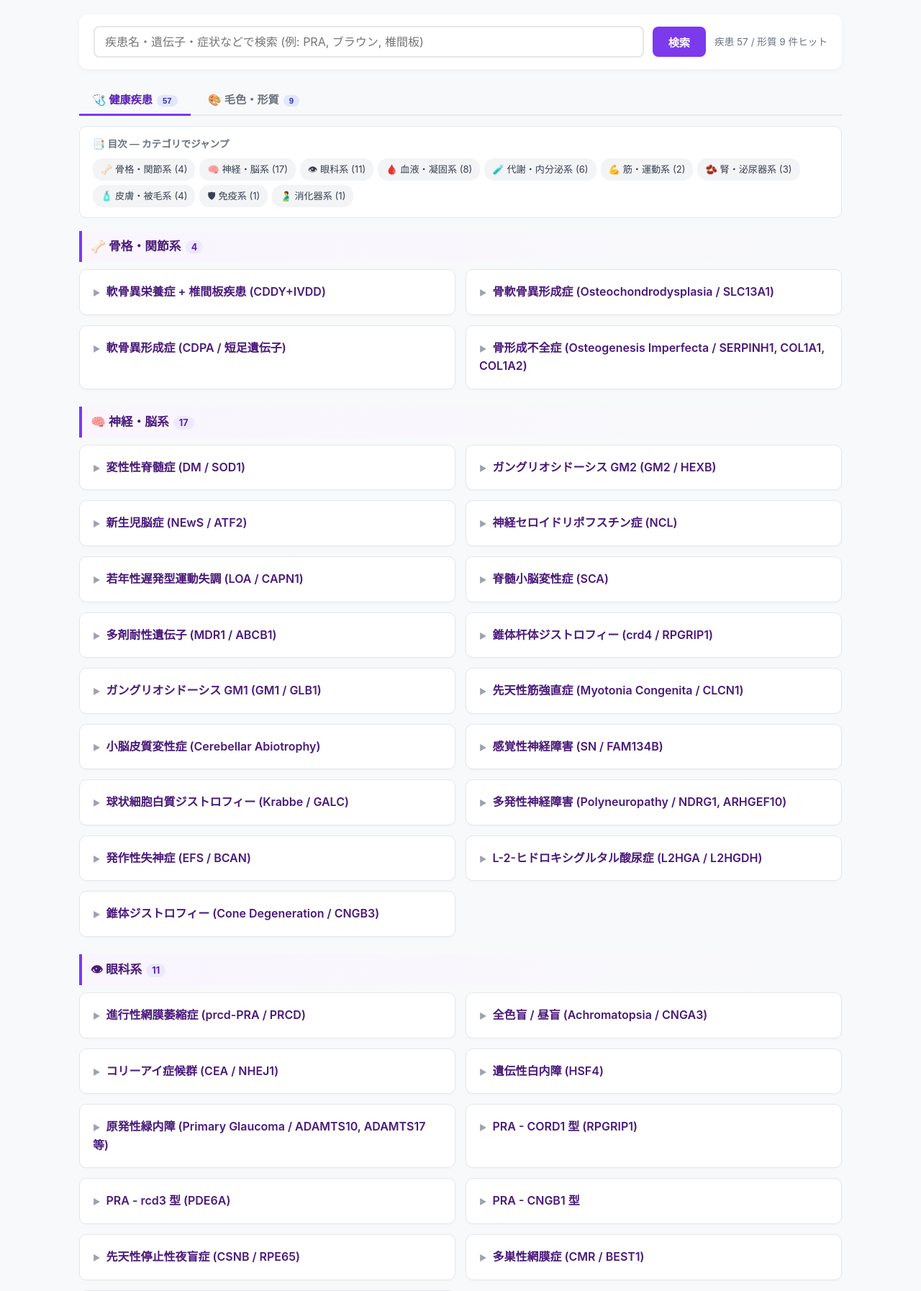
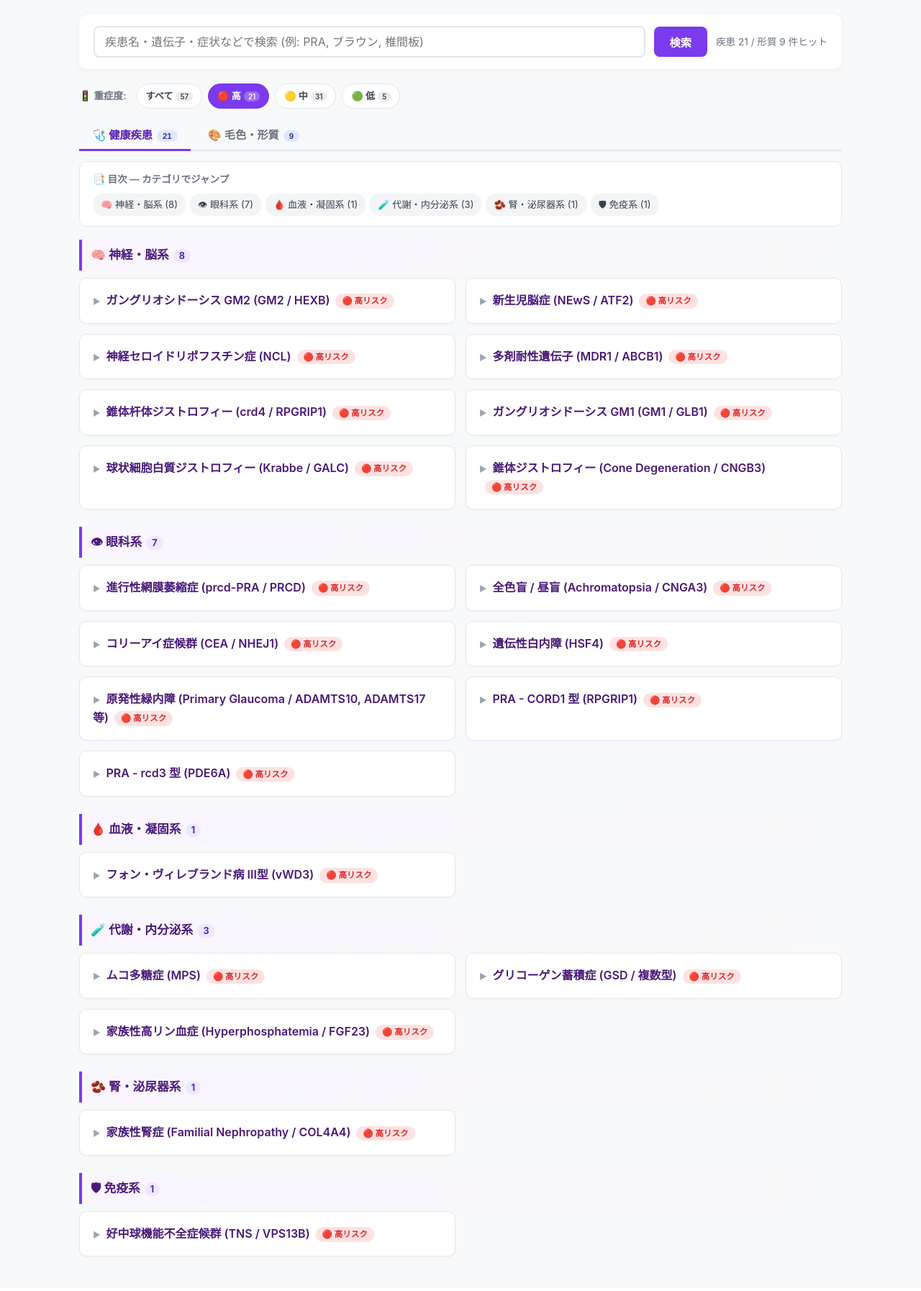
Before and after one commit to kamide007-ship-it/orivetgenetic, a Flask app: page /glossary?severity=high in a window 1280 px wide. Shown: the part 109-1903 px from the top of the page at 72% size. After the commit the page ends 1855 px from the top, so only its background shows below. Run offline with Flask 3, Linux system fonts and the light colour scheme.

Commit message:
feat(glossary): severity filter (high/medium/low) + per-entry badge
58疾患を一覧表示するだけだと一覧性が落ちるため、重症度フィルタを追加。
ユーザーは『高リスク疾患だけ見たい』場合に絞り込み可能。

実装:
1) get_disease_severity(entry) ヘルパー
   - entry.get('severity') が明示されていれば優先（手動オーバーライド可）
   - 未指定なら summary/mechanism/symptoms/advice のキーワードから推定:
     * high:   '予後不良' / '致死' / '死亡' / '生命に関わる' / '失明' 等
     * medium: '対症療法のみ' / '進行性' / '重症' / 'リスク大幅' 等
     * low:    '通常は無症状' / 'QOL維持可能' / '完治はしない' 等
   - デフォルト: medium

2) SEVERITY_LABELS 辞書 (3段階の表示メタデータ):
   high  : 🔴 高リスク (#dc2626 / #fee2e2)
   medium: 🟡 中リスク (#c2410c / #fef3c7)
   low   : 🟢 低リスク (#166534 / #dcfce7)

3) /glossary?severity=high|medium|low|all フィルター
   - ?q= 検索クエリと組み合わせ可能
   - 形質 (TRAIT_KB) には severity フィルター非適用

4) glossary.html テンプレート:
   - 検索ボックス直下に重症度フィルター行（4ボタン）
     各ボタンに件数バッジ表示
     現在選択中は active クラスで紫塗り
   - 各疾患エントリの summary に 🔴/🟡/🟢 バッジ追加
     色は重症度に対応した背景・文字色

5) テスト追加 (+8, 計139):
   - TestSeverity: 全エントリの severity が3値のいずれか
   - explicit severity が優先される
   - キーワード検出 (high/low) の正確性
   - SEVERITY_LABELS の完全性
   - /glossary?severity=high のレスポンス検証
   - severity + q の組み合わせ

影響範囲:
   - 既存 KB エントリ: 完全不変
   - get_disease_detail / category 関数: 不変
   - 既存 ?q= 検索: 不変
   - 既存 ID/class: 不変（新規 .severity-filter, .sev-badge のみ追加）

139 passed in 0.81s.

```diff
--- a/app.py
+++ b/app.py
@@ -113,6 +113,7 @@ from poodle_genetics import (
     generate_unified_html, generate_excel,
     HAS_PDFPLUMBER, HAS_OCR,
     DISEASE_KB, TRAIT_KB, group_diseases_by_category,
+    get_disease_severity, SEVERITY_LABELS,
 )
 
 try:
@@ -479,11 +480,14 @@ def download(session_id, filename):
 def glossary():
     """遺伝子疾患・形質の辞書ページ。
 
-    解析結果がなくても DISEASE_KB / TRAIT_KB を独立してブラウズできる。
-    検索クエリ ?q=xxx で簡易フィルタリング。"""
+    クエリパラメータ:
+      ?q=xxx        — 全文検索
+      ?severity=    — 重症度フィルター (high / medium / low / all)
+    """
     query = (request.args.get("q") or "").strip().lower()
+    severity_filter = (request.args.get("severity") or "").strip().lower()
 
-    def _filter(entries):
+    def _filter_query(entries):
         if not query:
             return entries
         out = []
@@ -498,13 +502,31 @@ def glossary():
                 out.append(e)
         return out
 
-    filtered_diseases = _filter(DISEASE_KB)
+    def _filter_severity(entries):
+        if severity_filter not in ("high", "medium", "low"):
+            return entries
+        return [e for e in entries if get_disease_severity(e) == severity_filter]
+
+    # 疾患: 検索 → 重症度の順でフィルタリング
+    filtered_diseases = _filter_severity(_filter_query(DISEASE_KB))
+    # 形質は severity フィルター対象外（適用しない）
+    filtered_traits = _filter_query(TRAIT_KB)
+
+    # 重症度カウント（バッジ用） — 全疾患ベース
+    severity_counts = {"high": 0, "medium": 0, "low": 0}
+    for e in DISEASE_KB:
+        severity_counts[get_disease_severity(e)] += 1
+
     return render_template(
         "glossary.html",
         diseases=filtered_diseases,
         disease_groups=group_diseases_by_category(filtered_diseases),
-        traits=_filter(TRAIT_KB),
+        traits=filtered_traits,
         query=request.args.get("q", ""),
+        severity_filter=severity_filter,
+        severity_counts=severity_counts,
+        severity_labels=SEVERITY_LABELS,
+        get_severity=get_disease_severity,
         total_diseases=len(DISEASE_KB),
         total_traits=len(TRAIT_KB),
     )
--- a/poodle_genetics.py
+++ b/poodle_genetics.py
@@ -1260,6 +1260,47 @@ def get_disease_category(entry: dict) -> str:
             if p in title:
                 return cat
     return "📋 その他"
+
+
+# 重症度ヒューリスティック: KB 本文のキーワードから 3段階に分類
+# entry.get("severity") で明示指定があればそれを優先
+_SEVERITY_KEYWORDS = {
+    "high":   ["予後不良", "致死", "死亡", "生命に関わる", "生命予後", "1〜2 年で死亡", "1〜2年で死亡",
+               "重篤", "失明", "完全失明"],
+    "medium": ["対症療法のみ", "進行性", "リスク大幅", "重症", "重度", "進行抑制", "発症リスク",
+               "歩行困難", "繰り返す感染"],
+    "low":    ["通常は無症状", "通常無症状", "QOL 維持可能", "完治はしない", "症状コントロール",
+               "症状管理"],
+}
+
+
+def get_disease_severity(entry: dict) -> str:
+    """KB エントリから重症度を推定する: 'high' / 'medium' / 'low'.
+
+    entry.get('severity') が明示されていればそれを使う（手動オーバーライド可）。
+    未指定なら summary/mechanism/symptoms/advice のテキストから推定。
+    """
+    explicit = entry.get("severity")
+    if explicit in ("high", "medium", "low"):
+        return explicit
+    text = " ".join([
+        entry.get("summary", ""),
+        entry.get("mechanism", ""),
+        entry.get("symptoms", ""),
+        entry.get("advice", ""),
+    ])
+    for level in ("high", "medium", "low"):
+        for kw in _SEVERITY_KEYWORDS[level]:
+            if kw in text:
+                return level
+    return "medium"  # デフォルト
+
+
+SEVERITY_LABELS = {
+    "high":   {"label": "高リスク", "color": "#dc2626", "bg": "#fee2e2", "emoji": "🔴"},
+    "medium": {"label": "中リスク", "color": "#c2410c", "bg": "#fef3c7", "emoji": "🟡"},
+    "low":    {"label": "低リスク", "color": "#166534", "bg": "#dcfce7", "emoji": "🟢"},
+}
 
 
 def group_diseases_by_category(entries: list) -> list:
--- a/templates/glossary.html
+++ b/templates/glossary.html
@@ -62,6 +62,19 @@
   .cat-section { margin-bottom:24px; scroll-margin-top:80px; }
   .cat-section h3 { color:#4a1a7a; font-size:1.05em; margin-bottom:10px; padding:8px 12px; background:linear-gradient(90deg,#faf5ff,transparent); border-left:4px solid #7c3aed; border-radius:0 6px 6px 0; }
   .cat-section h3 .cat-count { background:#ede9fe; color:#5b21b6; padding:2px 8px; border-radius:10px; font-size:0.75em; margin-left:6px; }
+
+  /* 重症度フィルター + バッジ */
+  .severity-filter { display:flex; gap:8px; flex-wrap:wrap; margin-bottom:14px; align-items:center; }
+  .severity-filter-label { font-size:0.85em; color:#6b7280; font-weight:600; margin-right:6px; }
+  .severity-filter a { padding:6px 12px; border-radius:18px; text-decoration:none; font-size:0.82em; font-weight:600; border:1px solid #e5e7eb; background:#fff; color:#374151; transition:all 0.15s; }
+  .severity-filter a:hover { border-color:#7c3aed; }
+  .severity-filter a.active { background:#7c3aed; color:#fff; border-color:#7c3aed; }
+  .severity-filter a .badge-count { background:rgba(0,0,0,0.08); padding:1px 6px; border-radius:9px; font-size:0.75em; margin-left:4px; }
+  .severity-filter a.active .badge-count { background:rgba(255,255,255,0.25); }
+  details.entry .sev-badge {
+    display:inline-block; margin-left:8px; padding:1px 9px; border-radius:10px;
+    font-size:0.72em; font-weight:700; vertical-align:middle;
+  }
 </style>
 </head>
 <body>
@@ -89,6 +102,25 @@
     {% endif %}
     <span class="stat">疾患 {{ diseases|length }} / 形質 {{ traits|length }} 件ヒット</span>
   </form>
+
+  <!-- 重症度フィルター（疾患タブのみ適用） -->
+  <div class="severity-filter" aria-label="重症度フィルター">
+    <span class="severity-filter-label">🚦 重症度:</span>
+    {# 既存クエリ q を保持する helper #}
+    {% set base = '?' ~ ('q=' ~ query if query else '') %}
+    <a href="/glossary{{ base }}" class="{% if not severity_filter or severity_filter not in ['high','medium','low'] %}active{% endif %}">
+      すべて<span class="badge-count">{{ severity_counts.high + severity_counts.medium + severity_counts.low }}</span>
+    </a>
+    <a href="/glossary?severity=high{% if query %}&q={{ query }}{% endif %}" class="{% if severity_filter == 'high' %}active{% endif %}">
+      {{ severity_labels.high.emoji }} 高<span class="badge-count">{{ severity_counts.high }}</span>
+    </a>
+    <a href="/glossary?severity=medium{% if query %}&q={{ query }}{% endif %}" class="{% if severity_filter == 'medium' %}active{% endif %}">
+      {{ severity_labels.medium.emoji }} 中<span class="badge-count">{{ severity_counts.medium }}</span>
+    </a>
+    <a href="/glossary?severity=low{% if query %}&q={{ query }}{% endif %}" class="{% if severity_filter == 'low' %}active{% endif %}">
+      {{ severity_labels.low.emoji }} 低<span class="badge-count">{{ severity_counts.low }}</span>
+    </a>
+  </div>
 
   <!-- セクションタブ -->
   <div class="section-tab" role="tablist">
@@ -119,8 +151,10 @@
         <h3>{{ cat }}<span class="cat-count">{{ items|length }}</span></h3>
         <div class="entries">
           {% for d in items %}
+          {% set sev = get_severity(d) %}
+          {% set sev_info = severity_labels[sev] %}
           <details class="entry">
-            <summary>{{ d.title }}</summary>
+            <summary>{{ d.title }}<span class="sev-badge" style="background:{{ sev_info.bg }};color:{{ sev_info.color }};">{{ sev_info.emoji }} {{ sev_info.label }}</span></summary>
             <div class="body">
               {% if d.summary %}<div class="field"><span class="field-label">📋 概要</span>{{ d.summary }}</div>{% endif %}
               {% if d.mechanism %}<div class="field"><span class="field-label">🧬 メカニズム</span>{{ d.mechanism }}</div>{% endif %}
```
Also changed, not shown: test_app.py (+58 -0 lines).
